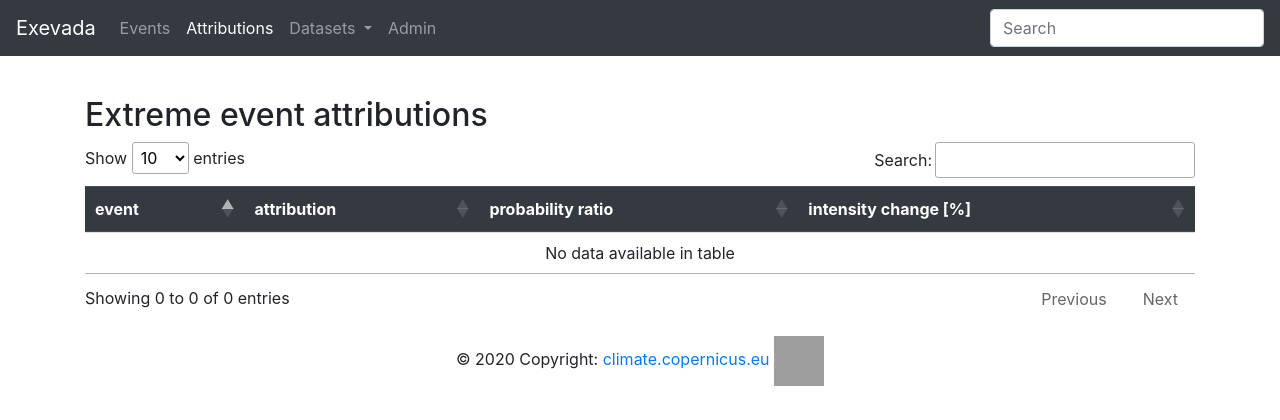
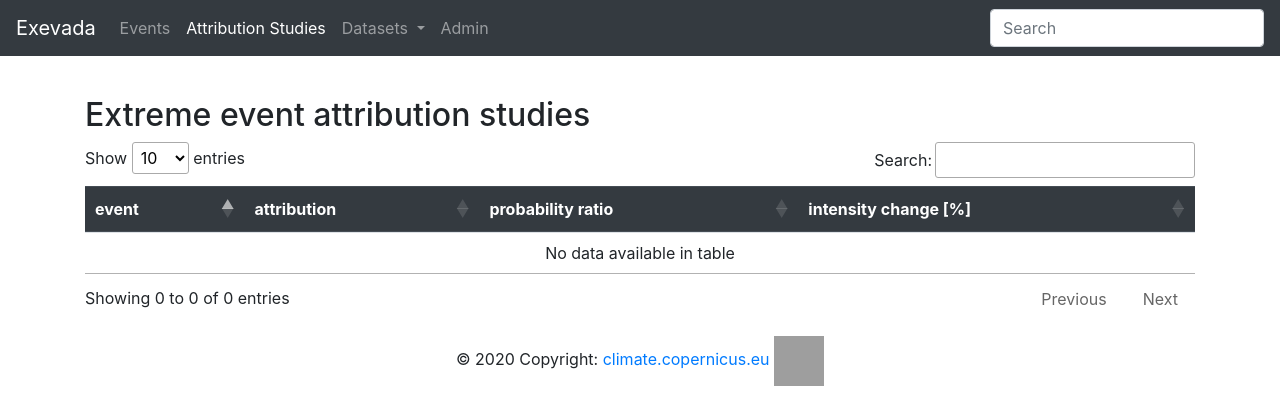
Before and after one commit to evertrol/exevada, a Django app: page /exevada/attributions/ in a window 1280 px wide. Shown: the top 420 px of the page. Run offline with Django 3.2, Linux system fonts and the light colour scheme; data that the repository does not hold is empty; some libraries are stand-ins or nearby versions; grey boxes are pictures that could not be loaded.

Commit message:
Replaced attributions with attribution studies

```diff
--- a/exevada/apps/exevada/templates/exevada/attributions.html
+++ b/exevada/apps/exevada/templates/exevada/attributions.html
@@ -9,7 +9,7 @@
     </li>
     <li class="nav-item active">
         <a class="nav-link" href="#">
-            Attributions
+            Attribution Studies
             <span class="sr-only">(current)</span>
         </a>
     </li>
@@ -55,7 +55,7 @@
 {% endblock %}
 {% block container %}
 <div class="pt-5">
-<h2>Extreme event attributions</h2>
+<h2>Extreme event attribution studies</h2>
     <table id="evttable" class="table">
         <thead class="thead-dark">
             <tr>
--- a/exevada/apps/exevada/templates/exevada/event.html
+++ b/exevada/apps/exevada/templates/exevada/event.html
@@ -10,7 +10,7 @@
     </li>
     <li class="nav-item">
         <a class="nav-link" href="/exevada/attributions">
-            Attributions
+            Attribution Studies
             <span class="sr-only">(current)</span>
         </a>
     </li>
@@ -182,6 +182,7 @@
                         <dt class="col-sm-3">Statistical method:</dt>
                         <dd class="col-sm-9">{{attribution.variable}} fitted with {{attribution.distribution}} distribution. {{attribution.statistical_method.description}}</dd>
                     </dl>
+                    <h5>Results</h4>
                     <table id="evttable" class="table table-bordered">
                     <thead class="thead-dark">
                         <tr>
--- a/exevada/apps/exevada/templates/exevada/events.html
+++ b/exevada/apps/exevada/templates/exevada/events.html
@@ -9,7 +9,7 @@
     </li>
     <li class="nav-item">
         <a class="nav-link" href="/exevada/attributions">
-            Attributions
+            Attribution Studies
             <span class="sr-only">(current)</span>
         </a>
     </li>
--- a/exevada/apps/exevada/templates/exevada/index.html
+++ b/exevada/apps/exevada/templates/exevada/index.html
@@ -9,7 +9,7 @@
     </li>
     <li class="nav-item">
         <a class="nav-link" href="attributions">
-            Attributions
+            Attribution Studies
             <span class="sr-only">(current)</span>
         </a>
     </li>
--- a/exevada/apps/exevada/templates/exevada/moddatasets.html
+++ b/exevada/apps/exevada/templates/exevada/moddatasets.html
@@ -9,7 +9,7 @@
     </li>
     <li class="nav-item">
         <a class="nav-link" href="/exevada/attributions">
-            Attributions
+            Attribution Studies
             <span class="sr-only">(current)</span>
         </a>
     </li>
--- a/exevada/apps/exevada/templates/exevada/obsdatasets.html
+++ b/exevada/apps/exevada/templates/exevada/obsdatasets.html
@@ -9,7 +9,7 @@
     </li>
     <li class="nav-item">
         <a class="nav-link" href="/exevada/attributions">
-            Attributions
+            Attribution Studies
             <span class="sr-only">(current)</span>
         </a>
     </li>
```
